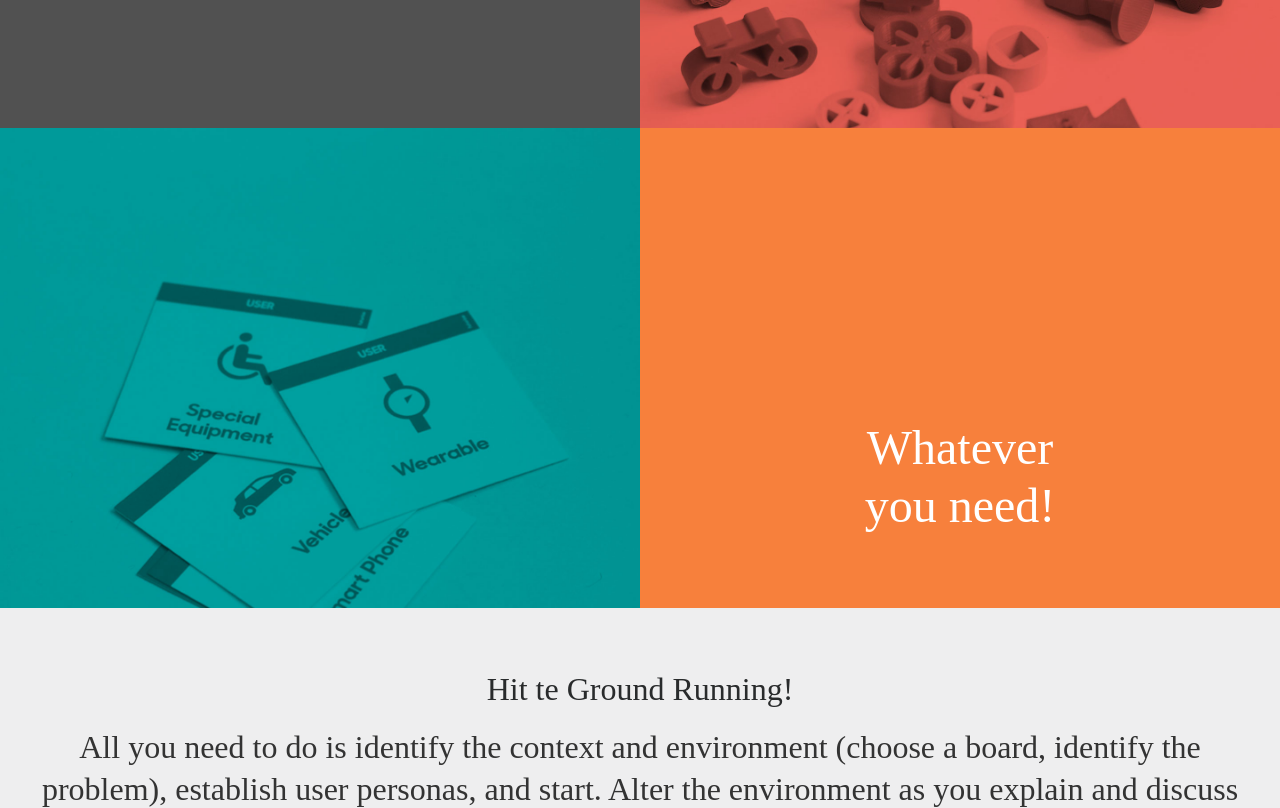
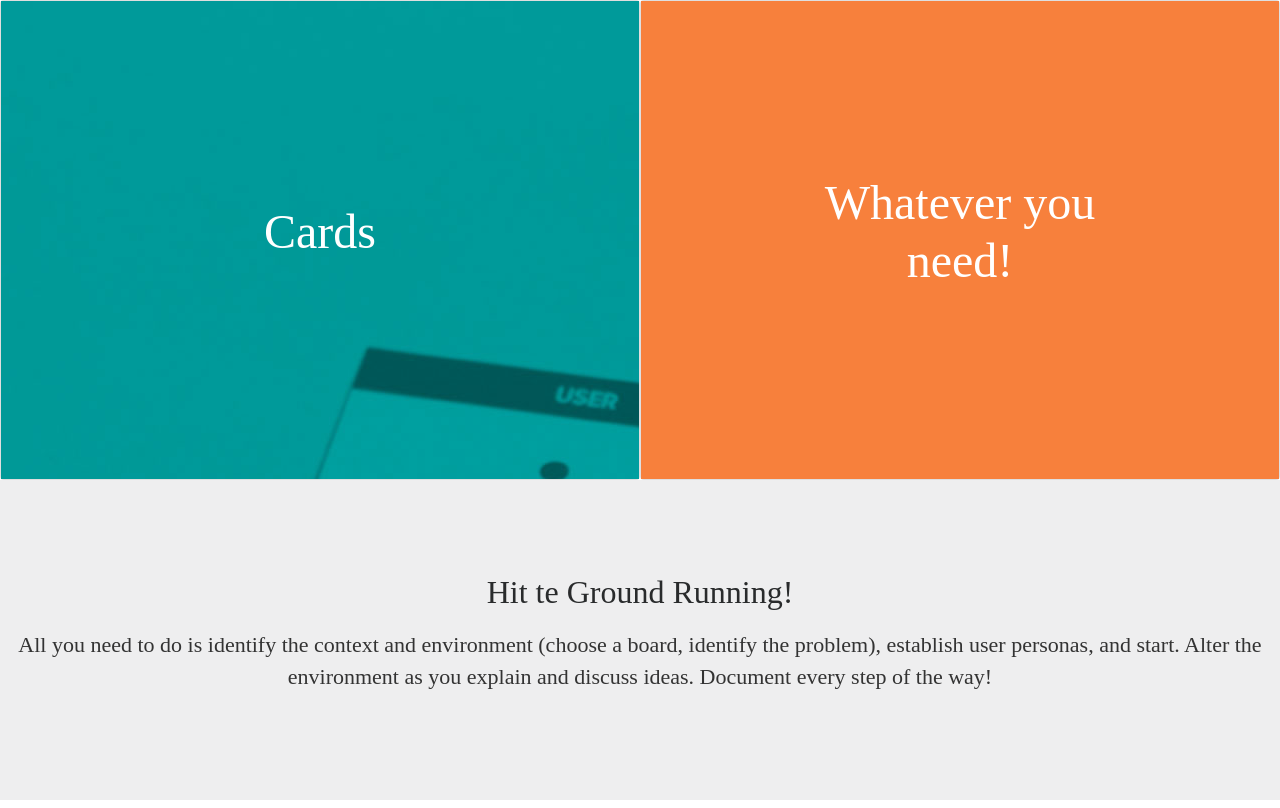
Before and after one commit to Arbuzinside/iotservicekit, a PHP site: page / in a window 1280 px wide. Shown: the part 5692-6500 px from the top of the page. Run offline with PHP 8.4, Linux system fonts and the light colour scheme; some web fonts are replaced.

Commit message:
tiles done

```diff
--- a/css/creative.css
+++ b/css/creative.css
@@ -150,6 +150,7 @@
   -o-background-size: cover;
   background-position: center;
   background-image: url("../img/Cover.gif");
+  background-repeat: no-repeat;
   text-align: center;
   color: white; }
   header.masthead .header-content {
@@ -192,8 +193,36 @@
     margin-left: auto;
     margin-right: auto;
     height: 30px;
+}
+
+
+.logo{
+    display: inline-block;
+    margin-left: auto;
+    margin-right: auto;
+    height: 100px;
+}
+
+.icon-twitter{
+  display: inline-block;
+    margin-left: auto;
+    margin-right: auto;
+    height: 40px;
+}
+
+
+
+.icon-small{
+  display: inline-block;
+    margin-left: auto;
+    margin-right: auto;
+    height: 16px;
 
 }
+
+/*
+   <--------------------------- Row options ------------------------------------>
+*/
 
 .row.normal{
   height: 40vh;
@@ -203,35 +232,44 @@
   height: 60vh;
 }
 
-.row.half{
-  display: flex;
-  height: 50%;
-}
-
-
 
  .row > [class*='col-'] {
      flex-direction: column;
+
+
+}
+
+ .row > [class*='col-'].border {
      border-style: solid;
      border-color: white;
-     border-width: 0px;
+     border-width: 1px;
 
 }
+
+ .row > [class*='col-'].border-right {
+      border-right: 1px solid white;
+
+}
+
+/*
+   <--------------------------- Alignment options ------------------------------------>
+*/
+
 
 .content-up{
     padding: 20px;
     overflow: hidden;
 }
 
+.content-bottom{
 
 
-.content-bottom{
-
-  overflow: hidden;
   display: flex;
+  flex-direction: column;
   justify-content: flex-end;
   align-items: flex-start;
   padding: 20px;
+  overflow: hidden;
 }
 
 .content-center {
@@ -243,6 +281,10 @@
 }
 
 
+
+/*
+   <--------------------------- IMG options ------------------------------------>
+*/
 
 .img-box{
   height: auto;
@@ -256,7 +298,6 @@
 
 
 .fullsize{
-
   max-width:100%;
   max-height:100%;
   object-fit: contain;
@@ -284,8 +325,8 @@
 
 .textA {
     font-family: 'Futurice-Regular';
-    font-size: 32px;
-    line-height: 42px;
+    font-size: 22px;
+    line-height: 32px;
 }
 
 .textA-Bold {
@@ -296,8 +337,8 @@
 
 .textB {
     font-family: 'Futurice-Regular';
-    font-size: 22px;
-    line-height: 32px;
+    font-size: 16px;
+    line-height: 24px;
 }
 
 .titleB{
@@ -358,3 +399,84 @@
 @media only screen and (max-device-width: 800px), only screen and (device-width: 1024px) and (device-height: 600px), only screen and (width: 1280px) and (orientation: landscape), only screen and (device-width: 800px), only screen and (max-width: 767px) {
   .flex-video { padding-top: 0; }
 }
+
+
+/*
+   <--------------------------- Cards features ------------------------------------>
+*/
+
+.card {
+  position: relative;
+  float: left;
+  padding: 0;
+  margin: 0;
+  width: 100%;
+}
+
+.card-front,
+.card-back {
+  position: absolute;
+  top: 0;
+  left: 0;
+  width: 100%;
+  height: 100%;
+}
+
+.card-front,
+.card-back {
+  -webkit-backface-visibility: hidden;
+          backface-visibility: hidden;
+  -webkit-transition: -webkit-transform 0.3s;
+          transition: transform 0.3s;
+}
+
+.blueprints-front {
+  background-image: url("../img/Components_blueprints.jpg");
+}
+
+.blueprints-back {
+   background-color: #515151;
+  -webkit-transform: rotateY(-180deg);
+          transform: rotateY(-180deg);
+}
+
+
+.tokens-front {
+  background-image: url("../img/Components_tokens.jpg");
+}
+
+.tokens-back {
+   background-color: #515151;
+  -webkit-transform: rotateY(-180deg);
+          transform: rotateY(-180deg);
+}
+
+.cards-front{
+    background-image: url("../img/Components_cards.jpg");
+}
+
+.cards-back{
+    background-color: #515151;
+    -webkit-transform: rotateY(-180deg);
+    transform: rotateY(-180deg);
+}
+
+.whatever-front{
+  background-color: #F7803C;
+}
+
+.whatever-back{
+  background-color: #F7803C;
+  -webkit-transform: rotateY(-180deg);
+          transform: rotateY(-180deg);
+}
+
+.card.effect-hover:hover .card-front {
+  -webkit-transform: rotateY(-180deg);
+          transform: rotateY(-180deg);
+}
+
+.card.effect-hover:hover .card-back {
+  -webkit-transform: rotateY(0);
+          transform: rotateY(0);
+}
--- a/home.html
+++ b/home.html
@@ -50,10 +50,10 @@
                         <a class="nav-link" href="#intro">Intro</a>
                     </li>
                     <li class="nav-item">
-                        <a class="nav-link" href="#how">?</a>
+                        <a class="nav-link" href="#about">About</a>
                     </li>
                     <li class="nav-item">
-                        <a class="nav-link" href="#item">Kit</a>
+                        <a class="nav-link" href="#theKit">The Kit</a>
                     </li>
                     <li class="nav-item">
                         <a class="nav-link" href="#opensource">Open Source</a>
@@ -62,7 +62,11 @@
                         <a class="nav-link" href="#contact">Contact</a>
                     </li>
                     <li class="nav-item">
-                        <a class="nav-link" href="https://github.com/futurice/iot-service-kit/archive/master.zip">Download</a>
+                        <a class="nav-link" href="https://github.com/futurice/iot-service-kit/archive/master.zip">Download
+                         <img src="img/icons/ICO_arrow-short-down.svg"
+                                class="img-fluid icon-small" alt="download">
+                        </a>
+
                     </li>
                 </ul>
             </div>
@@ -109,30 +113,44 @@
                 </div>
                 <div class="col-md-4 content-center" style="background-color: #000000 ">
                     <p class="textA white-color">Download the Kit</p>
-                    <a class="white-color" href="https://github.com/futurice/iot-service-kit/archive/master.zip">Click!</a>
+                    <a class="white-color" href="https://github.com/futurice/iot-service-kit/archive/master.zip">
+
+                         <img src="img/icons/ICO_arrow-short-down.svg"
+                                class="img-fluid icon" alt="instagram">
+                    </a>
                 </div>
             </div>
             <div class="row normal">
                 <div class="col-md-4 content-center" style="background-color: #4d4d4d">
                     <p class="textA white-color">Prizes and </br> mentions </p>
                 </div>
-                <div class="col-md-4 content-center" style="background-color: #eeeeef">
+                <div class="col-md-4 content-center border-right" style="background-color: #eeeeef">
                     <p class="textA-Bold">Winners - 2016</br> UX Magazine Award</p>
                     <p class="textA grey-color">Innovative Tool </br> or Technique"</p>
-                    <a href="http://uxmag.com/articles/announcing-winners-of-the-2016-ux-magazine-awards" class="textB">Follow me!</a>
+                    <a href="http://uxmag.com/articles/announcing-winners-of-the-2016-ux-magazine-awards">
+
+                         <img src="img/icons/ICO_arrow-short-right.svg"
+                                class="img-fluid icon" alt="link">
+                    </a>
 
                 </div>
                 <div class="col-md-4 content-center" style="background-color: #eeeeef">
-                    <p class="textA-Bold"><b>Finalists - 2016</br> Service Design Awar</b></p>
+                    <p class="textA-Bold">Finalists - 2016</br> Service Design Award</p>
                     <p class="textA grey-color">"Methodology"</p>
-                    <a class="textB" href="https://www.service-design-network.org/headlines/iot-service-kit-futurice-gmbh">Follow me!</a>
+                    <a class="textB" href="https://www.service-design-network.org/headlines/iot-service-kit-futurice-gmbh">
+
+
+                         <img src="img/icons/ICO_arrow-short-right.svg"
+                                class="img-fluid icon" alt="link">
+
+                    </a>
                 </div>
             </div>
         </div>
     </section>
 
 
-    <section id="how">
+    <section id="about">
         <div class="container-fluid">
             <div class="row normal">
                 <div class="col-md-12 content-center">
@@ -141,73 +159,73 @@
             </div>
             <div class="row">
                 <div class="col-md-12">
-                    <div class="flex-video vimeo">
+                    <div class="flex-video vimeo widescreen">
                         <iframe id="video-iframe" src="https://player.vimeo.com/video/145110948?color=42b04a" webkitallowfullscreen mozallowfullscreen
                             allowfullscreen></iframe>
                     </div>
                 </div>
             </div>
             <div class="row normal">
-                <div class="col-md-4 content-center" style="background-color: #00b3b3">
+                <div class="col-md-4 border content-center" style="background-color: #00b3b3">
                     <p class="textA-Bold white-color">Communicate and </br> Collaborate</p>
                 </div>
-                <div class="col-md-4 img-box">
+                <div class="col-md-4 border img-box">
                     <img class="img-fluid fullsize" src="img/gifs/walls.gif" width="100%" alt="walls" />
                 </div>
-                <div class="col-md-4 content-up" style="background-color: #eeeeef">
+                <div class="col-md-4 border content-up" style="background-color: #eeeeef">
                     <p class="textB grey-color">Clashes and miscommunication between differing perspectives and disciplines can disrupt workflow. The
                         playful nature of the kit brings down walls and naturally incites communication, while rapid iteration
                         and a shared mindset create a flow where everyone can participate on the same level.</p>
                 </div>
             </div>
             <div class="row normal">
-                <div class="col-md-4 img-box">
+                <div class="col-md-4 border img-box">
                     <img class="img-fluid fullsize" src="img/gifs/user.gif" width="100%" alt="user" />
                 </div>
-                <div class="col-md-4 content-center" style="background-color: #00b3b3">
-                    <p class="textA white-color"><b>Implementing IoT </br> in Design</b></p>
+                <div class="col-md-4 border content-center" style="background-color: #00b3b3">
+                    <p class="textA-Bold white-color">Implementing IoT </br> in Design</p>
 
                 </div>
-                <div class="col-md-4 content-up" style="background-color: #eeeeef">
+                <div class="col-md-4 border content-up" style="background-color: #eeeeef">
                     <p class="textB grey-color"> The IoT Service Kit presents a comprehensive scope of current technology that enables everyone (tech-oriented
                         or otherwise) to understand and implement IoT. </p>
 
-                    <p class="textB grey-color">Focusing iteration on user journeys leads to user-centered design and avoids designing for the cool-factor
+                    <p class="textB border grey-color">Focusing iteration on user journeys leads to user-centered design and avoids designing for the cool-factor
                         of technology. </p>
                 </div>
             </div>
             <div class="row normal">
-                <div class="col-md-4 content-center" style="background-color: #00b3b3">
-                    <p class="text-middle textA-Bold white-color"><b>Talking</br> with Tangibility</b></p>
+                <div class="col-md-4 border content-center" style="background-color: #00b3b3">
+                    <p class="text-middle textA-Bold white-color">Talking</br> with Tangibility</p>
 
                 </div>
-                <div class="col-md-4 content-up" style="background-color: #eeeeef">
+                <div class="col-md-4  border content-up" style="background-color: #eeeeef">
                     <p class="textB grey-color">The world of IoT is an abstract one, and abstract concepts are difficult to talk about. Simply rearranging
                         tokens on the IoT Service Kit blueprint enables teams to make concepts tangible by physically demonstrating
                         those ideas.</p>
                 </div>
-                <div class="col-md-4 img-box">
+                <div class="col-md-4 border img-box">
                     <img class="img-fluid fullsize" src="img/gifs/sharing.gif" width="100%" alt="sharing" />
 
                 </div>
             </div>
             <div class="row normal">
-                <div class="col-md-12 content-center" style="background-color: #4dc9c9 ">
-                    <p class="textA white-color"><b>The Kit is an activator</b></p>
+                <div class="col-md-12 border content-center" style="background-color: #4dc9c9 ">
+                    <p class="textA-Bold white-color">The Kit is an activator</p>
                 </div>
             </div>
 
             <div class="row normal">
-                <div class="col-md-3 content-up" style="background-color: #d8d8d8">
+                <div class="col-md-3 border content-up" style="background-color: #d8d8d8">
                     <p class="textA grey-color">Illustrate the "inner workings" of an IoT service</p>
                 </div>
-                <div class="col-md-3 content-up" style="background-color: #d8d8d8">
+                <div class="col-md-3 border content-up" style="background-color: #d8d8d8">
                     <p class="textA grey-color">Consider the user journey of porpused concepts</p>
                 </div>
-                <div class="col-md-3 content-up" style="background-color: #d8d8d8">
+                <div class="col-md-3 border content-up" style="background-color: #d8d8d8">
                     <p class="textA grey-color">Desing a service's technological features and touchpoints</p>
                 </div>
-                <div class="col-md-3 content-up" style="background-color: #d8d8d8">
+                <div class="col-md-3 border content-up" style="background-color: #d8d8d8">
                     <p class="textA grey-color">Identify necessary data collection in each step</p>
                 </div>
             </div>
@@ -217,7 +235,7 @@
 
 
 
-    <section id="kit">
+    <section id="theKit">
         <div class="container-fluid">
             <div class="row normal">
                 <div class="col-md-12 content-center">
@@ -225,25 +243,52 @@
                 </div>
             </div>
             <div class="row double">
-                <div class="col-md-6 content-bottom" style="background-color: #515151 ">
-                    <p class="titleB white-color">Blueprints</p>
-                    <p class="textB white-color">Blueprints: The Blueprints provide a general enviromental context. </br> Create your own to fit your
-                        project's needs </p>
+                <div class="col-md-6 card effect-hover">
+                     <div class="card-front blueprints-front content-center">
+                         <p class="text-label white-color">Blueprints</p>
+                            </div>
+                     <div class="card-back blueprints-back content-bottom">
+                        <p class="titleB white-color">Blueprints:</p>
+                        <p class="textB white-color">The Blueprints provide a general enviromental context. </br> Create your own to fit your
+                        project's needs. </p>
+                    </div>
                 </div>
-                <div class="col-md-6 img-box">
-                    <img src="img/Components_tokens.jpg" class="img-fluid" alt="tokens">
-                    <p class="text-label white-color">Tokens</p>
+                <div class="col-md-6 card effect-hover">
+                    <div class="card-front tokens-front content-center">
+                         <p class="text-label white-color">Tokens</p>
+                            </div>
+                     <div class="card-back tokens-back content-bottom">
+                        <p class="titleB white-color">3D printed tokens:</p>
+                        <p class="textB white-color">The 3D printed tokens are physical representations of the user, touchpoints, interactions, and services. They help visualise ideas.
+                             </p>
+                    </div>
                 </div>
             </div>
 
             <div class="row double">
-                <div class="col-md-6 img-box">
-                    <img src="img/Components_cards.jpg" class="img-fluid" alt="cards">
-                    <p class="text-label white-color">Cards</p>
+                <div class="col-md-6 card effect-hover">
+                     <div class="card-front cards-front content-center">
+                         <p class="text-label white-color">Cards</p>
+                            </div>
+                     <div class="card-back cards-back content-bottom">
+                        <p class="titleB white-color">Game cards:</p>
+                        <p class="textB white-color">The game cards are divided into five categories: Sensors,
+                             Interaction, Service Cards, City Open API, and User Cards. They present a scope of technology.
+                            </p>
+                    </div>
                 </div>
-                <div class="col-md-6 content-center" style="background-color: #F7803C">
-                    <p class="white-color text-label">Whatever </br> you need!</p>
+                   <div class="col-md-6 card effect-hover">
+                    <div class="card-front whatever-front content-center">
+                         <p class="text-label white-color">Whatever you <br> need!</p>
+                            </div>
+                     <div class="card-back whatever-back content-bottom">
+                        <p class="titleB white-color">Customise it:</p>
+                        <p class="textB white-color">Create whatever you might need and contribute to the scope of the kit!
+                             </p>
+                    </div>
                 </div>
+
+
             </div>
             <div class="row normal">
                 <div class="col-md-12 content-center" style="background-color: #eeeeef">
@@ -264,53 +309,57 @@
                 </div>
             </div>
             <div class="row normal">
-                <div class="col-md-4 content-center" style="background-color: #27AA74">
+                <div class="col-md-4 border content-center" style="background-color: #27AA74">
                     <p class="textA-Bold while-color">We &lsaquo;3 Open Source</p>
                 </div>
 
-                <div class="col-md-4 content-up" style="background-color: #68c39d">
-                    <p class="textA"><span class="textA-Bold"> We believe in the free exchange of knowledge and the power it holds.</span></br>
+                <div class="col-md-4 border content-up" style="background-color: #68c39d">
+                    <p class="textA"><b> We believe in the free exchange of knowledge and the power it holds.</b></br>
                         More sharing means more access to knowledge, and more access means learning things we would have never otherwise known.</p>
                 </div>
 
-                <div class="col-md-4 content-center" style="background-color: #000000">
+                <div class="col-md-4 border content-center" style="background-color: #000000">
                     <p class="textA white-color">Build the kit </br> with us</p>
-                    <a href="https://github.com/futurice/iot-service-kit">Follow me!</a>
+                    <a href="https://github.com/futurice/iot-service-kit">
+                           <img src="img/icons/ICO_arrow-short-right.svg"
+                                class="img-fluid icon" alt="link">
+
+                    </a>
                 </div>
             </div>
 
 
             <div class="row normal">
-                <div class="col-md-4 content-center" style="background-color: #000000">
-                    <p class="textA while-color">Download</p>
-                    <p>Download button is here</p>
+                <div class="col-md-4 border content-center" style="background-color: #000000">
+                    <p class="textA white-color">Download</p>
+                    <a class="white-color" href="https://github.com/futurice/iot-service-kit/archive/master.zip">
+                         <img src="img/icons/ICO_arrow-short-down.svg"
+                                class="img-fluid icon" alt="download">
+                    </a>
                 </div>
 
-                <div class="col-md-4 content-bottom" style="background-color: #68c39d">
+                <div class="col-md-4 border content-bottom" style="background-color: #68c39d">
                     <p class="textA"><b>The Internet of Things is inherently open source.</b> </br> It’s only logical to make our IoT Service
                         Kit open source as well.</p>
                 </div>
 
-                <div class="col-md-4 content-bottom" style="background-color: #68c39d">
+                <div class="col-md-4 border content-bottom" style="background-color: #68c39d">
                     <p class="textA"><b>Open source will improve the kit. </b> </br>
                         When <b>our kit</b> becomes <b>your kit</b> creativity and diverse perspectives come together and
                         make the kit stronger than ever before.</p>
                 </div>
-
             </div>
             <div class="row normal">
                 <div class="col-md-8 content-center" style="background-color: #4d4d4d">
                     <p class="textA-Bold while-color">Take it, Make it, </br> and Spread the Love</p>
                     <p class="textA white-color"> &#35;iotservicekit</p>
                     <div class="iconLine">
-                        <a href="https://twitter.com/">
-                            <img src="img/icons/ICO_twitter.svg" height=50px; width=50px; class="img-fluid icon" alt="twitter">
+                        <a href="https://twitter.com/hashtag/iotservicekit">
+                            <img src="img/icons/ICO_twitter.svg"  class="img-fluid icon-twitter" alt="twitter">
                         </a>
-                         <a href="https://instagram.com">
-                            <img src="img/icons/ICO_instagram_white.svg" height=50px; width=50px;  class="img-fluid icon" alt="instagram">
+                         <a href="https://www.instagram.com/explore/tags/iotservicekit/">
+                            <img src="img/icons/ICO_instagram_white.svg" class="img-fluid icon" alt="instagram">
                          </a>
-
-
                     </div>
                 </div>
 
```
Also changed, not shown: other parts of home.html (+15 -13 lines).
